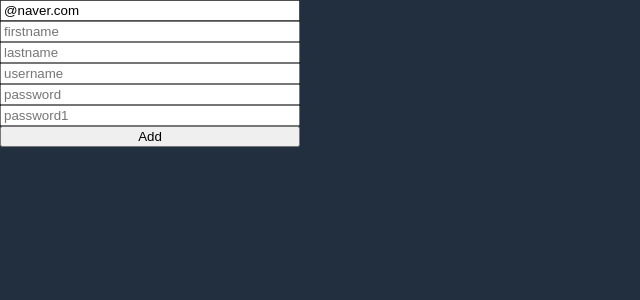
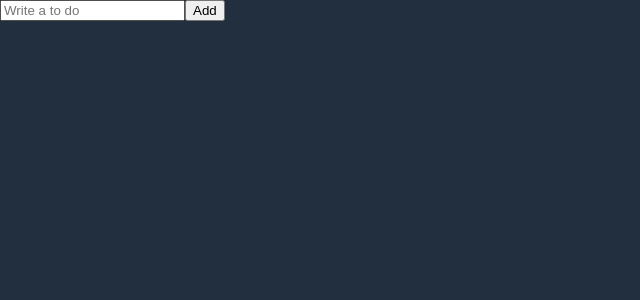
Before and after one commit to bona1122/react-masterclass, a React (Vite) app: page / in a window 1280 px wide. Shown: the top 300 px of the page, without its empty margins (0-640 px from the left). Built offline with nearby package versions, Linux system fonts and the light colour scheme.

Commit message:
todo using react-hoot-form

```diff
--- a/src/ToDoList.tsx
+++ b/src/ToDoList.tsx
@@ -1,135 +1,28 @@
-import { useState } from "react";
 import { useForm } from "react-hook-form";
 
-// function ToDoList() {
-//   const [todo, setTodo] = useState("");
-//   const [todoError, setTodoError] = useState("");
-//   const onChange = (e: React.FormEvent<HTMLInputElement>) => {
-//     const {
-//       currentTarget: { value },
-//     } = e;
-//     setTodoError("");
-//     setTodo(value);
-//   };
-//   const onSubmit = (e: React.FormEvent<HTMLFormElement>) => {
-//     e.preventDefault();
-//     if (todo.length < 10) return setTodoError("to do should be longer");
-//     console.log("submit");
-//   };
-//   return (
-//     <div>
-//       <form onSubmit={onSubmit}>
-//         <input
-//           value={todo}
-//           onChange={onChange}
-//           type="text"
-//           placeholder="Write a to do"
-//         />
-//         <button>Add</button>
-//         {todoError !== "" ? todoError : null}
-//       </form>
-//     </div>
-//   );
-// }
-
 interface IForm {
-  email: string;
-  firstName: string;
-  lastName: string;
-  username: string;
-  password: string;
-  password1: string;
-  extraError?: string;
+  todo: string;
 }
 function ToDoList() {
-  const {
-    register,
-    handleSubmit,
-    formState: { errors },
-    setError,
-  } = useForm<IForm>({
-    defaultValues: {
-      email: "@naver.com",
-    },
-  });
-  const onValid = (data: IForm) => {
-    if (data.password !== data.password1) {
-      setError(
-        // 특정항목에 에러 발생시키기
-        "password1",
-        { message: "password are not the same" },
-        { shouldFocus: true }
-      );
-    }
-    // setError("extraError", { message: "Server offline." }); //특정항목이 아닌 전체 form 에 해당되는 에러
+  const { register, handleSubmit, setValue } = useForm<IForm>();
+  const handleValid = (data: IForm) => {
+    console.log("add to do", data.todo);
+    setValue("todo", "");
   };
   return (
     <div>
-      <form
-        style={{ display: "flex", flexDirection: "column", maxWidth: "300px" }}
-        onSubmit={handleSubmit(onValid)}
-      >
+      <form onSubmit={handleSubmit(handleValid)}>
         <input
-          {...register("email", {
-            required: "Email is required",
-            pattern: {
-              value: /^[A-Za-z0-9._%+-]+@naver.com$/,
-              message: "only naver!",
-            },
+          {...register("todo", {
+            required: "please write a todo",
           })}
-          placeholder="email"
+          type="text"
+          placeholder="Write a to do"
         />
-        <span>{errors?.email?.message?.toString()}</span>
-        <input
-          {...register("firstName", {
-            required: "write here",
-            validate: {
-              noNico: (value) =>
-                value.includes("nico") ? "no nico allowed" : true,
-              noLee: (value) =>
-                value.includes("Lee") ? "no Lee allowed" : true,
-            },
-          })}
-          placeholder="firstname"
-        />
-        <span>{errors?.firstName?.message?.toString()}</span>
-        <input
-          {...register("lastName", { required: "write here" })}
-          placeholder="lastname"
-        />
-        <span>{errors?.lastName?.message?.toString()}</span>
-        <input
-          {...register("username", { required: "write here", minLength: 10 })}
-          placeholder="username"
-        />
-        <span>{errors?.username?.message?.toString()}</span>
-        <input
-          {...register("password", {
-            required: "password is required",
-            minLength: {
-              value: 5,
-              message: "your password is too short",
-            },
-          })}
-          placeholder="password"
-        />
-        <span>{errors?.password?.message?.toString()}</span>
-        <input
-          {...register("password1", {
-            required: "password1 is required",
-            minLength: {
-              value: 5,
-              message: "your password1 is too short",
-            },
-          })}
-          placeholder="password1"
-        />
-        <span>{errors?.password1?.message?.toString()}</span>
-
         <button>Add</button>
-        <span>{errors?.extraError?.message}</span>
       </form>
     </div>
   );
 }
+
 export default ToDoList;
```
